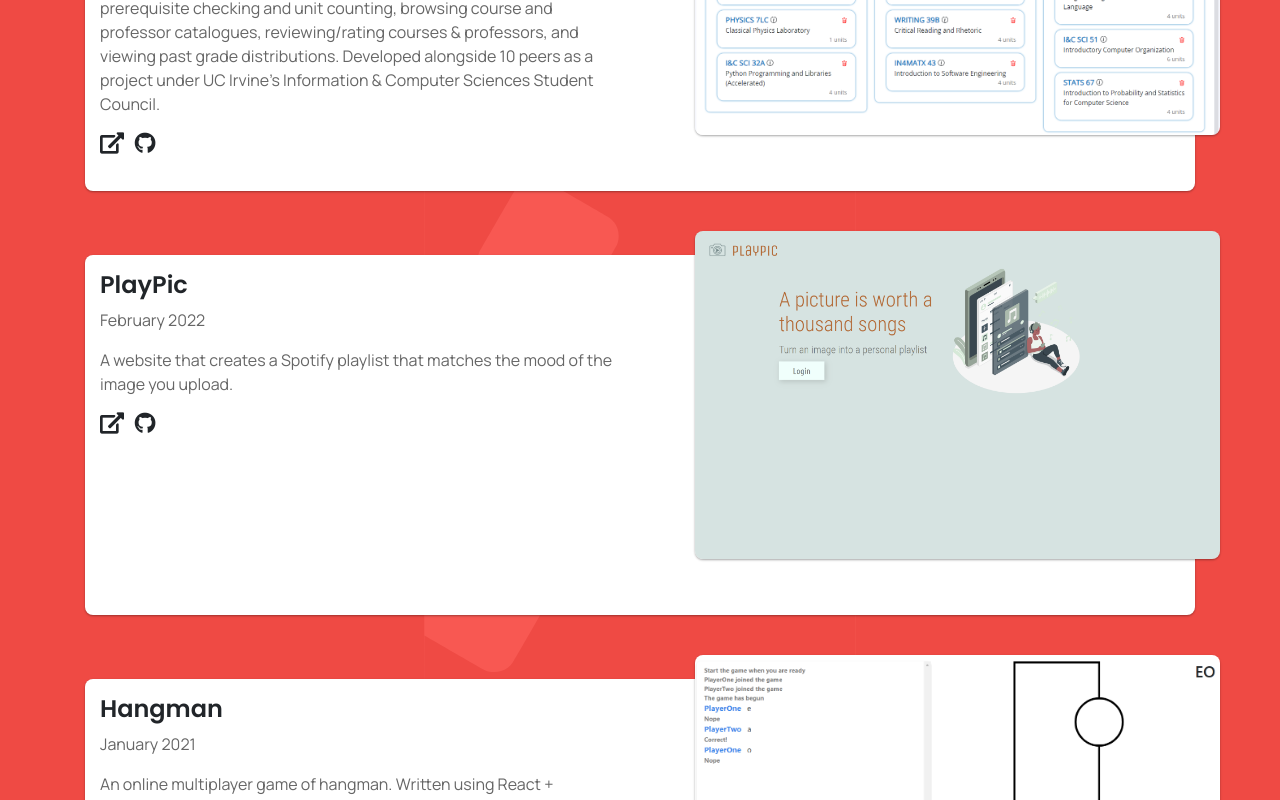
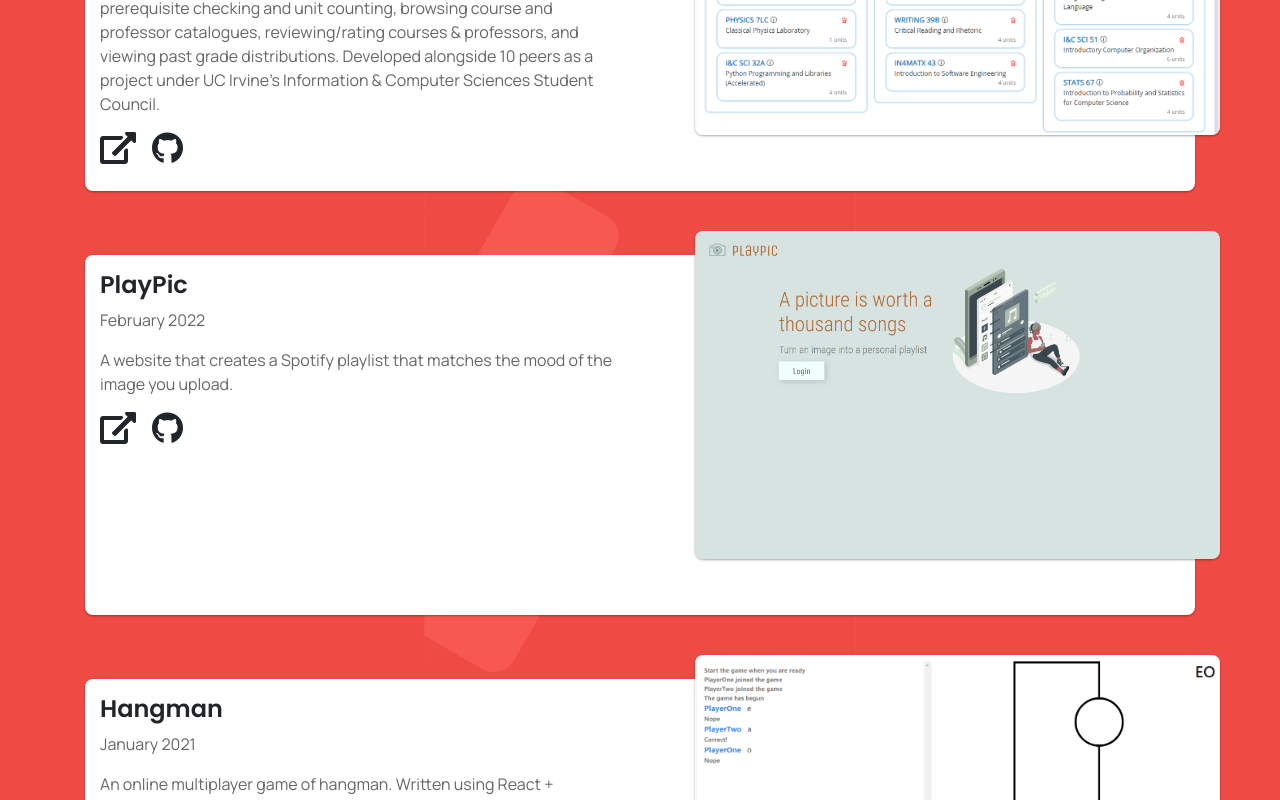
Before and after one commit to js0mmer/js0mmer.github.io, a React (Create React App) app: page / in a window 1280 px wide. Shown: the part 1220-2020 px from the top of the page. Built offline with nearby package versions, Linux system fonts and the light colour scheme.

Commit message:
Make project icons bigger

```diff
--- a/src/components/Projects.tsx
+++ b/src/components/Projects.tsx
@@ -24,7 +24,7 @@ const Project = ({ title, date, img, content, links }: ProjectProps) => {
           <p>{date}</p>
           <p>{content}</p>
           {links ? // eslint-disable-next-line
-            <p>{links.map(link => <a key={link.href} className={`${link.icon} fa-lg`} href={link.href} target="_blank" aria-label={link.label}></a>)}</p>
+            <p>{links.map(link => <a key={link.href} className={`${link.icon} fa-2x`} href={link.href} target="_blank" aria-label={link.label}></a>)}</p>
           : null }
         </div>
         <div className="col-xl-6">
--- a/src/css/dark-theme.css
+++ b/src/css/dark-theme.css
@@ -72,11 +72,11 @@ body.dark {
   background: var(--gray-secondary);
 }
 
-.dark .card.project .fa-lg:hover {
+.dark .card.project .fa-2x:hover {
   color: #ff3a3a;
 }
 
-.dark .card.project .fa-lg {
+.dark .card.project .fa-2x {
   color: var(--white-primary);
 }
 
--- a/src/css/main.css
+++ b/src/css/main.css
@@ -443,13 +443,13 @@ footer .col-sm {
   margin-bottom: 1em;
 }
 
-.card.project .fa-lg {
+.card.project .fa-2x {
   color: #212529;
   text-decoration: none;
   margin-right: 0.5em;
 }
 
-.card.project .fa-lg:hover {
+.card.project .fa-2x:hover {
   color: #ff3a3a;
   text-decoration: none;
 }
```
